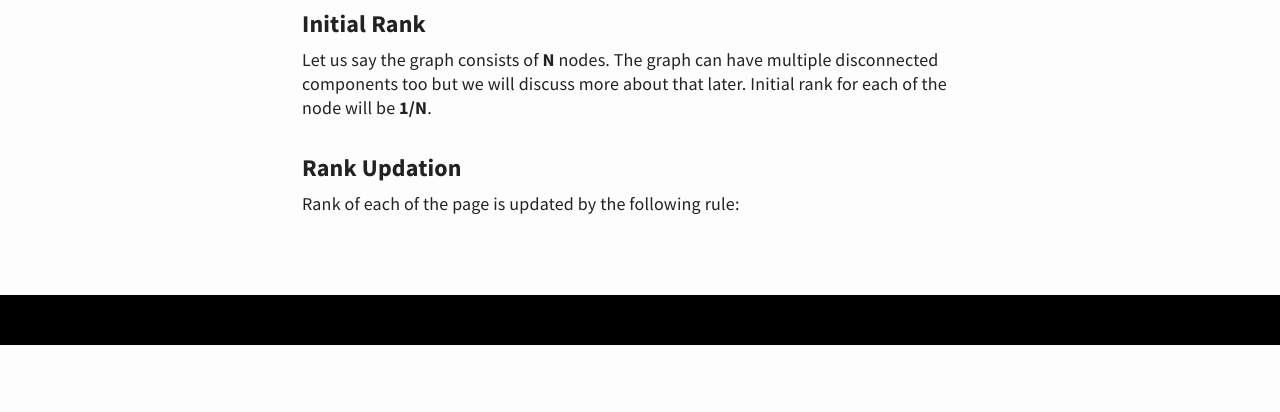
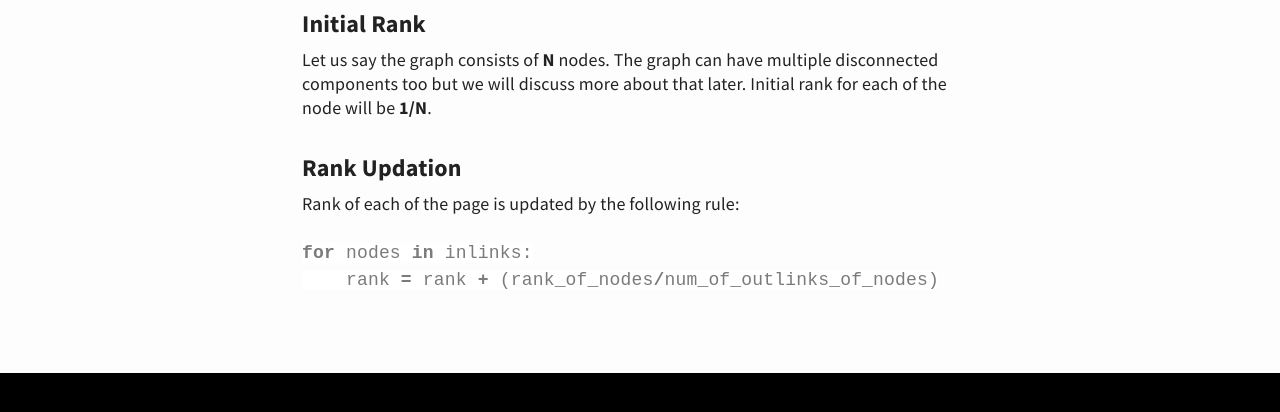
Before and after one commit to spraphul/blog, a Jekyll site: the page built from _posts/2019-12-16-Page-Rank.md, in a window 1280 px wide and 900 px high, scrolled down 890 px, cut to the strip 477-889 px from the top of the window. Built offline with Jekyll 4.4.1, drawn with Linux system fonts in a browser that asks for light colours; before the commit the page ends 1712 px from its top, so only the background shows below that.

Commit message:
Update 2019-12-16-Page-Rank.md

````diff
--- a/_posts/2019-12-16-Page-Rank.md
+++ b/_posts/2019-12-16-Page-Rank.md
@@ -17,3 +17,8 @@ Let us say the graph consists of **N** nodes. The graph can have multiple discon
 
 #### Rank Updation
 Rank of each of the page is updated by the following rule:
+
+```python
+for nodes in inlinks:
+    rank = rank + (rank_of_nodes/num_of_outlinks_of_nodes)
+```
````
